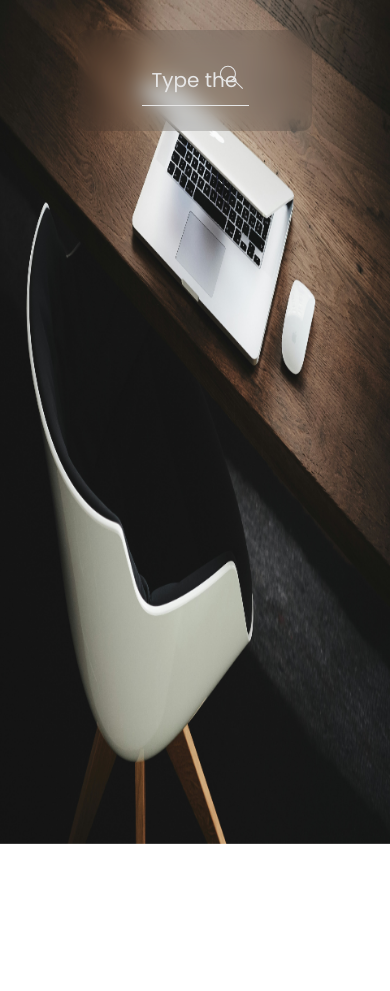
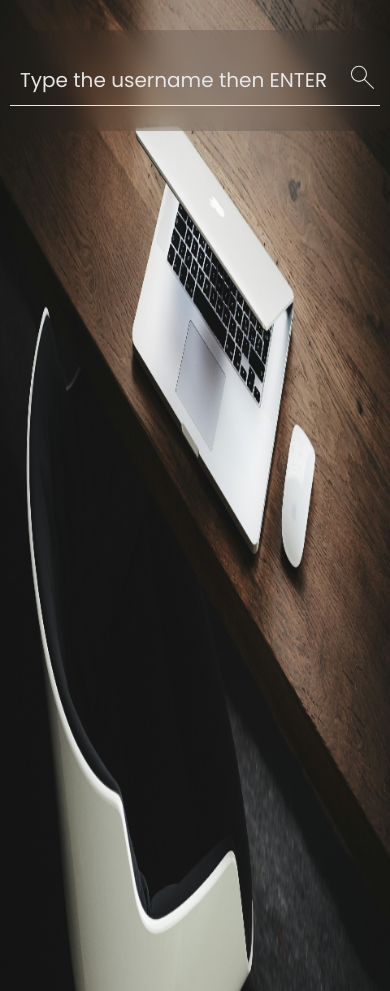
Before and after one commit to Onion-Ring/Github-Visualizer, an Angular app: page / in a window 390 px wide. Built offline with nearby package versions, Linux system fonts and the light colour scheme.

Commit message:
starting with the responsive design
TODO:

Make the bg image responsive
Checkbox to show repositorie languages so the request number to Github is reduced
When the repos and profile info are loading, show a loading screen

```diff
--- a/src/app/app.css
+++ b/src/app/app.css
@@ -1,6 +1,6 @@
 img {
     width: 100%;
-    height: 100%;
+    height: 1280px;
     position: fixed;
     top: 0;
     z-index: -10;
--- a/src/app/user-info/profile-info/profile-info.css
+++ b/src/app/user-info/profile-info/profile-info.css
@@ -56,3 +56,14 @@ p {
 
 
 }
+
+@media (max-width: 900px) {
+
+    .profile-info {
+        width: 100%;
+        background: #2424249f;
+        position: relative;
+    }
+
+
+}
--- a/src/app/user-info/repositories-info/repositories-info.css
+++ b/src/app/user-info/repositories-info/repositories-info.css
@@ -22,3 +22,16 @@
 .animate {
     animation: fade-in 2s ease forwards;
 }
+
+@media (max-width: 900px) {
+
+    .repositories-info,
+        .no-repos  {
+            width: 100%;
+            left: 0;
+            margin-top: 30px;
+
+    }
+
+
+}
--- a/src/app/user-info/user-info.css
+++ b/src/app/user-info/user-info.css
@@ -1,18 +1,26 @@
 .user-info {
-    width: 60%;
+    width: 70%;
     height: 800px;
     position: relative;
     border-radius: 10px;
-    margin-left: 20%;
+    margin-left: 15%;
     text-align: center;
     margin-top: 30px;
     margin-bottom: 30px;
 
 }
 
-img{
-    width: 100%;
-    position: fixed;
-    top: 0;
-    z-index: -10;
+@media (max-width: 1620px) {
+    .user-info{
+        width: 80%;
+        margin-left: 10%;
+    }
 }
+
+@media (max-width: 1300px) {
+    .user-info {
+        width: 100%;
+        margin-left: 0;
+    }
+
+}
--- a/src/app/user-search/user-search.css
+++ b/src/app/user-search/user-search.css
@@ -5,10 +5,10 @@
     margin-bottom: 30px;
     background: #2424242c;
     backdrop-filter: blur(10px);
-    width: 60%;
+    width: 70%;
     border-radius: 10px;
     position: relative;
-    left: 20%;
+    left: 15%;
 }
 
 .user-search>input {
@@ -32,3 +32,30 @@
 .user-search>input::placeholder {
     color: rgb(230, 230, 230);
 }
+
+@media (max-width: 1620px) {
+    .user-search {
+        width: 80%;
+        left: 10%;
+    }
+}
+
+@media (max-width: 1300px) {
+    .user-search {
+        width: 100%;
+        left: 0;
+    }
+
+}
+
+@media (max-width: 850px) {
+    .user-search>input {
+        width: 70%;
+    }
+}
+
+@media (max-width: 600px) {
+    .user-search>input {
+        width: 100%;
+    }
+}
--- a/src/app/user-search/user-search.ts
+++ b/src/app/user-search/user-search.ts
@@ -1,4 +1,4 @@
-import { Component, inject, output, signal } from '@angular/core';
+import { Component, inject, output, signal, ViewEncapsulation } from '@angular/core';
 import { FormsModule } from '@angular/forms';
 import { GithubRequestService } from '../services/github-request-service';
 import { AccountInfoService } from '../services/account-info-service';
```
